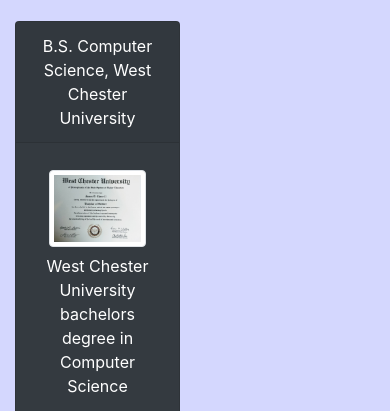
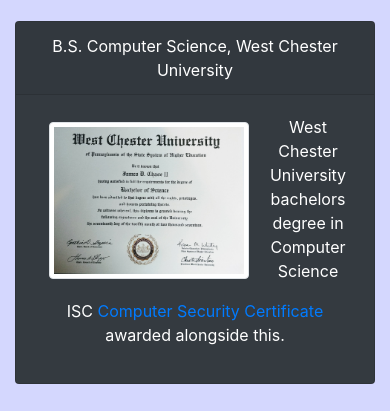
Before and after one commit to Jchase2/portfolio, a website built with webpack: page src/index.html in a window 390 px wide. Shown: the part 1876-2287 px from the top of the page. Built offline with nearby package versions, Linux system fonts and the light colour scheme; files whose address does not match are found by name.

Commit message:
Set up offset for projects anchor so fixed nav doesn't cover it, made education card col-md-6 for medium to small device stacking.

```diff
--- a/src/index.html
+++ b/src/index.html
@@ -44,7 +44,8 @@
                     class="far fa-file-alt"></i></a>
         </div>
     </div>
-    <div class="container-fluid mt-3 mb-3" id="projects">
+    <a class="offset" id="projects"></a>
+    <div class="container-fluid mt-3 mb-3">
         <div class="row text-center">
             <div class="col-12 mb-3">
                 <h2>Projects</h2>
@@ -97,7 +98,7 @@
             <div class="col-12 mb-3">
                 <h2>Education and Certificates</h2>
             </div>
-            <div class="col-6">
+            <div class="col-md-6">
                 <div class="card bg-dark text-white">
                     <div class="card-header">
                         B.S. Computer Science, West Chester University
--- a/src/style.css
+++ b/src/style.css
@@ -22,3 +22,8 @@
   color: #FFF;
   vertical-align: middle;
 }
+
+.offset {
+  position: relative;
+  top: -50px;
+}
```
